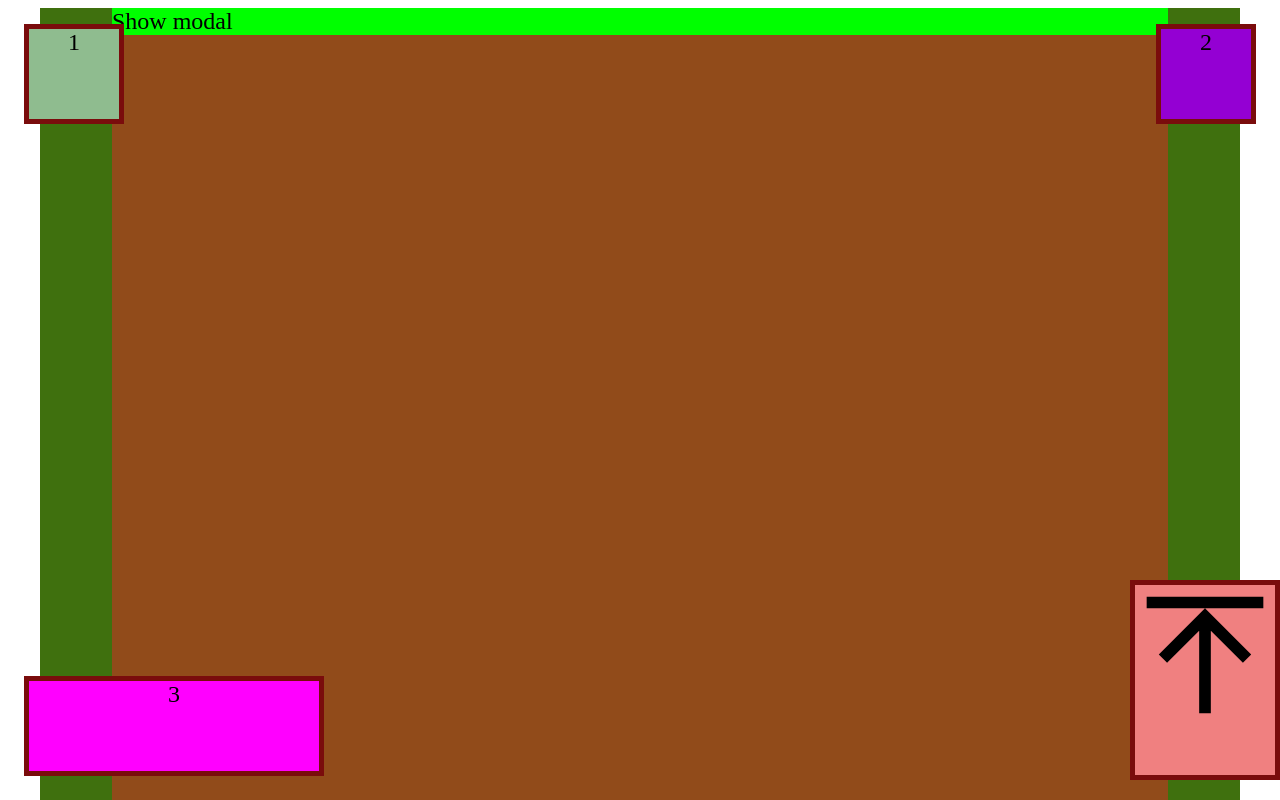
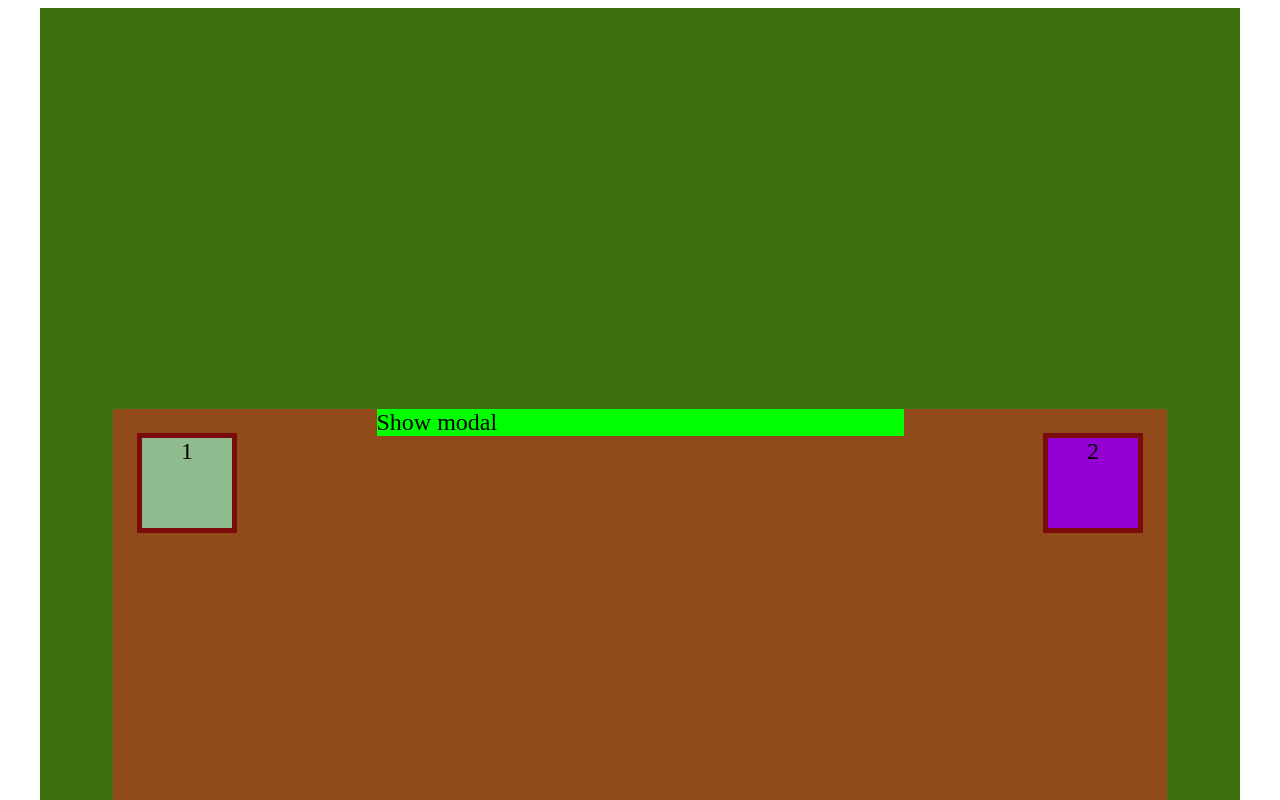
Before and after one commit to fd-freshjs/positions, a plain HTML site: page index.html in a window 1280 px wide. Shown: the top 800 px of the page. Drawn offline with Linux system fonts and the light colour scheme.

Commit message:
Add absolute position example

```diff
--- a/styles.css
+++ b/styles.css
@@ -10,11 +10,16 @@
   margin: 0 auto;
   padding: 0 3em;
   height: 300vh;
+
+  border: 1px solid transparent;
 }
 
 .container {
   background-color: rgb(145, 75, 26);
   height: 100%;
+
+  position: relative;
+  margin-top: 50vh;
 }
 
 .box {
@@ -23,7 +28,7 @@
   width: 100px;
   height: 100px;
   text-align: center;
-  position: fixed;
+  position: absolute;
 }
 
 .pos1 {
@@ -48,13 +53,15 @@
 .pos4 {
   background-color: lightcoral;
   bottom: 20px;
-  right: 0px;
+  right: 1em;
   width: 150px;
   height: 200px;
 }
 
 .modal-controller {
   background-color: lime;
+  max-width: 50%;
+  margin: auto;
 }
 
 .modal-controller:hover ~ .modal {
```
